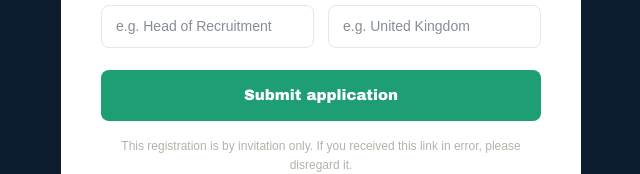
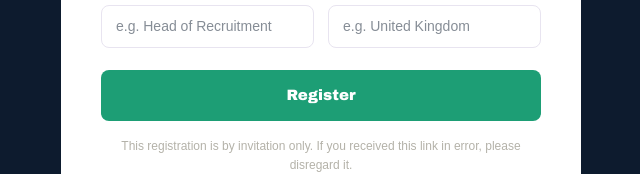
Before and after one commit to NectaTechnologists/ScrumProFr, a Next.js app: page /register/coach in a window 1280 px wide. Shown: the part 648-822 px from the top of the page, without its empty margins (319-959 px from the left). Built offline with nearby package versions, Linux system fonts and the light colour scheme; no server answers.

Commit message:
Update coach register button text

```diff
--- a/src/app/register/coach/page.tsx
+++ b/src/app/register/coach/page.tsx
@@ -313,7 +313,7 @@ export default function CoachRegisterPage() {
             {message && <div className="error-box">{message}</div>}
 
             <button type="submit" disabled={loading} className="submit-btn">
-              {loading ? 'Submitting...' : 'Submit application'}
+              {loading ? 'Registering...' : 'Register'}
             </button>
 
           </form>
```
